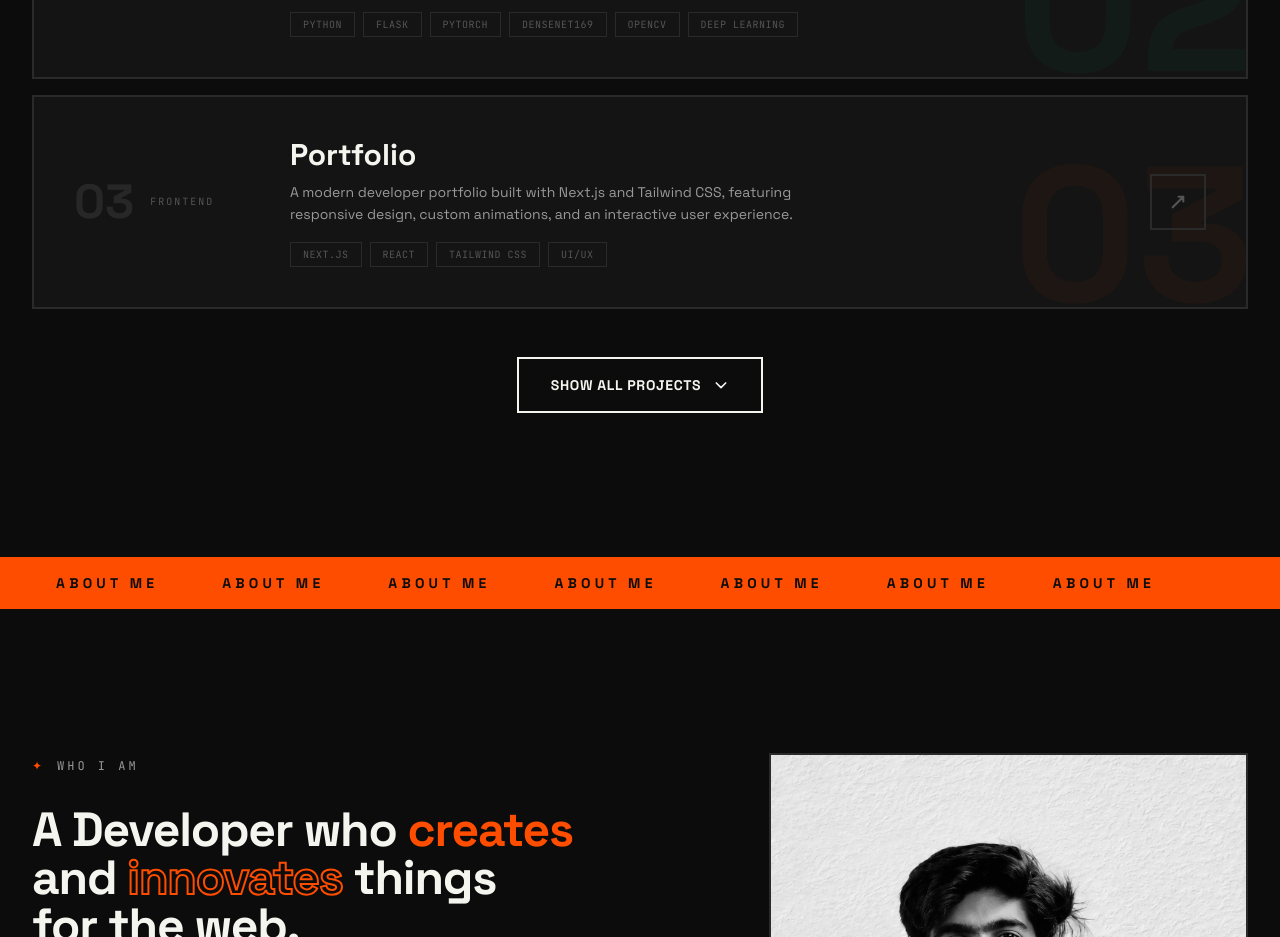
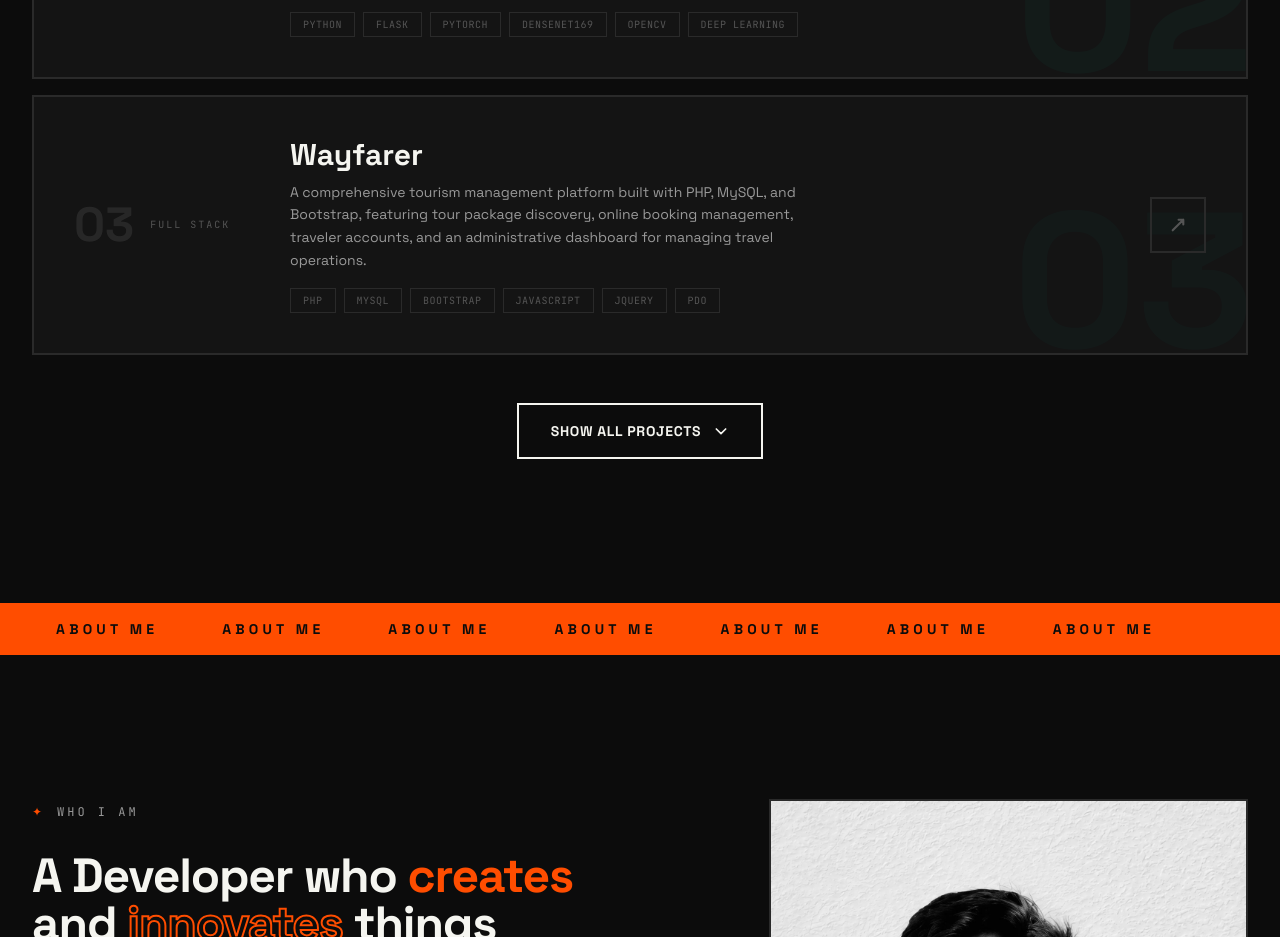
Before and after one commit to DeepakDayanandan1/Deepak-Portfolio, a Next.js app: page / in a window 1280 px wide. Shown: the part 1700-2637 px from the top of the page. Built offline with nearby package versions, Linux system fonts and the light colour scheme.

Commit message:
feat: add Wayfarer project and update portfolio content data

```diff
--- a/src/data/content.js
+++ b/src/data/content.js
@@ -68,8 +68,7 @@ export const portfolioData = {
         "Enhance resume content with AI-generated bullet point rewrites, keyword optimization, and prioritized suggestions to improve interview readiness."
     }
   ]
-},
-
+  },
     {
   number: "02",
   title: "VisionGuard-AI",
@@ -112,8 +111,55 @@ export const portfolioData = {
     }
   ]
 },
+  {
+  number: "03",
+  title: "Wayfarer",
+  category: "Full Stack",
+  description:
+    "A comprehensive tourism management platform built with PHP, MySQL, and Bootstrap, featuring tour package discovery, online booking management, traveler accounts, and an administrative dashboard for managing travel operations.",
+  tags: [
+    "PHP",
+    "MySQL",
+    "Bootstrap",
+    "JavaScript",
+    "jQuery",
+    "PDO"
+  ],
+  image: "/projectimg/Wayfarer.png",
+  link: "/projects/3",
+  color: "#0D9488",
+  demoUrl: "https://wayfarer.freedev.app",
+  githubUrl: "https://github.com/DeepakDayanandan1/Wayfarer-Tourism-Management-System",
+  features: [
     {
-        number: "03",
+      title: "Tour Package Management",
+      description:
+        "Browse categorized travel packages with detailed itineraries, destination information, pricing, package highlights, and image galleries."
+    },
+    {
+      title: "Booking & Reservation System",
+      description:
+        "Allows travelers to book tour packages, select departure and return dates, submit special requests, and track booking status with cancellation options."
+    },
+    {
+      title: "Admin Dashboard & Analytics",
+      description:
+        "Provides a centralized administrative dashboard to manage travelers, tour packages, bookings, customer inquiries, and support tickets with real-time statistics."
+    },
+    {
+      title: "User Authentication & Support",
+      description:
+        "Includes traveler registration, login, profile management, password recovery, and an integrated support ticket system for tracking customer issues and admin responses."
+    },
+    {
+      title: "Content Management System",
+      description:
+        "Features an admin-managed CMS for updating website pages, including About Us, Terms and Conditions, Privacy Policy, and Contact Information."
+    }
+  ]
+},
+    {
+        number: "04",
         title: "Portfolio",
         category: "Frontend",
         description:
@@ -125,7 +171,7 @@ export const portfolioData = {
           "UI/UX"
         ],
         image: "/projectimg/Portfolio.png",
-        link: "/projects/3",
+        link: "/projects/4",
         color: "#ff4d00",
         demoUrl: "https://deepakbuilds.vercel.app",
         githubUrl: "https://github.com/DeepakDayanandan1/Portfolio",
@@ -153,13 +199,13 @@ export const portfolioData = {
         ]
       },
     {
-      number: "04",
+      number: "05",
       title: "Sales Forecasting",
       category: "Full Stack",
       description: "Developed a sales forecasting system using machine learning algorithms to predict future sales trends based on historical data.",
       tags: ["Python", "ML", "Full Stack", "Data Science"],
       image: "/projectimg/SalesForecast.png",
-      link: "/projects/4",
+      link: "/projects/5",
       color: "#84cc16",
       demoUrl: "https://sales-forecasting-gwnt93bzk2d4jzs3xecbzz.streamlit.app/",
       githubUrl: "https://github.com/DeepakDayanandan1/Sales-Forecasting",
```
Also changed, not shown: public/projectimg/Wayfarer.png (added).
